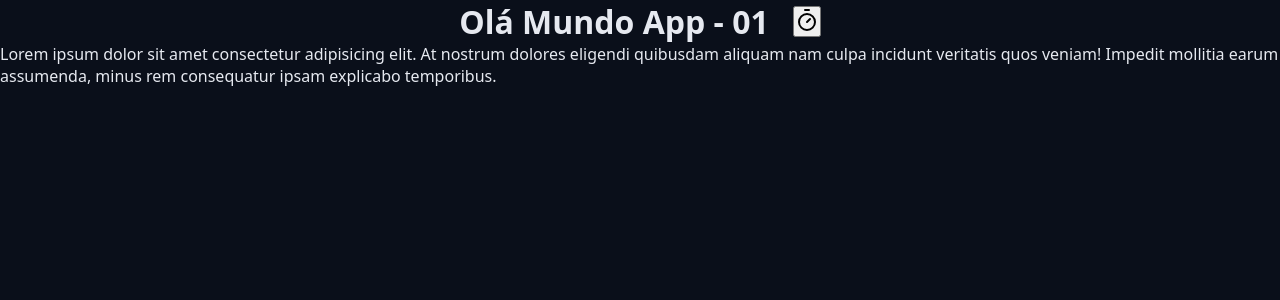
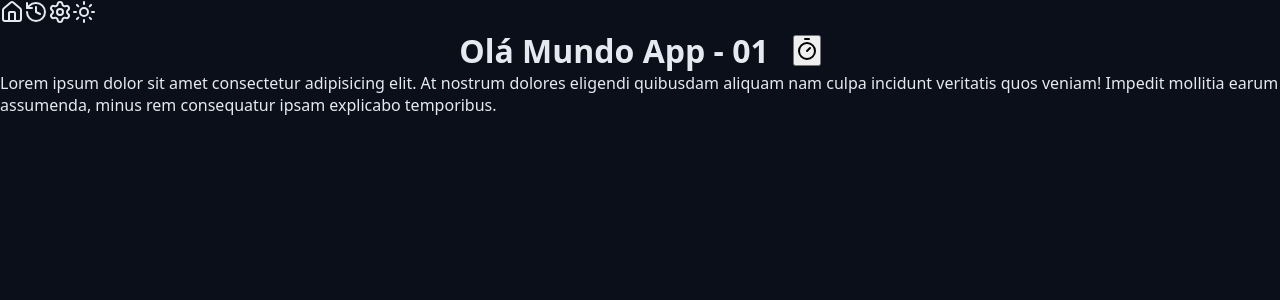
Before and after one commit to FHelfenstein/chronos-pomodoro, a React (Vite) app: page / in a window 1280 px wide. Shown: the top 300 px of the page. Built offline with nearby package versions, Linux system fonts and the light colour scheme.

Commit message:
Aula 19 - Screenshots do App

```diff
--- a/src/App.tsx
+++ b/src/App.tsx
@@ -2,11 +2,22 @@ import { Heading } from './components/Heading';
 
 import './styles/theme.css';
 import './styles/global.css';
-import { TimerIcon } from 'lucide-react';
+import {
+  HomeIcon,
+  RotateCcwClock,
+  SettingsIcon,
+  SunIcon,
+  TimerIcon,
+} from 'lucide-react';
 
 export function App() {
   return (
     <>
+      <HomeIcon />
+      <RotateCcwClock />
+      <SettingsIcon />
+      <SunIcon />
+
       <Heading>
         Olá Mundo App - 01
         <button>
```
